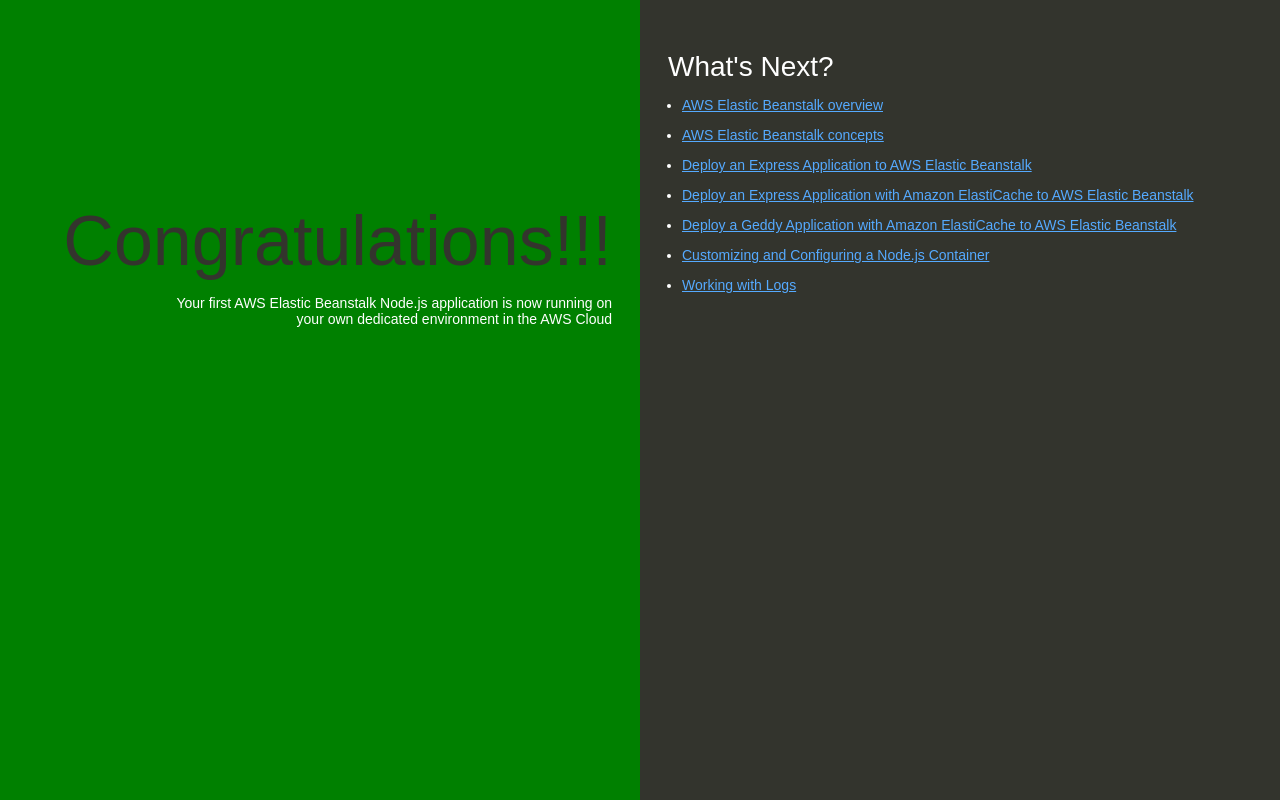
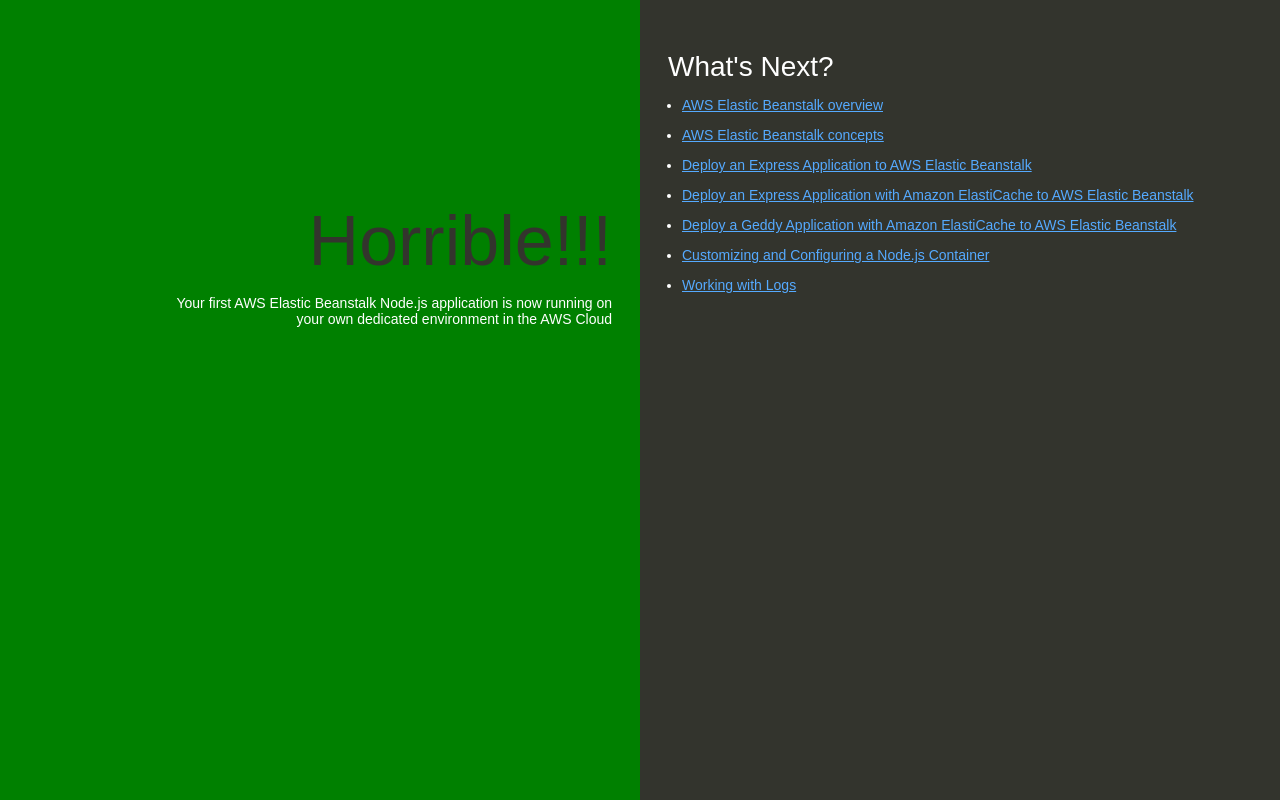
Before and after one commit to adamlech188/my-nodejs-app, a website: page index.html in a window 1280 px wide. Drawn offline with Linux system fonts and the light colour scheme.

Commit message:
Change congragulation to horrible!

```diff
--- a/index.html
+++ b/index.html
@@ -74,7 +74,7 @@
   </head>
   <body>
     <div class="textColumn">
-      <h1>Congratulations!!!</h1>
+      <h1>Horrible!!!</h1>
       <p>Your first AWS Elastic Beanstalk Node.js application is now running on your own dedicated environment in the AWS Cloud</p>
     </div>
     <div class="linksColumn">
```
